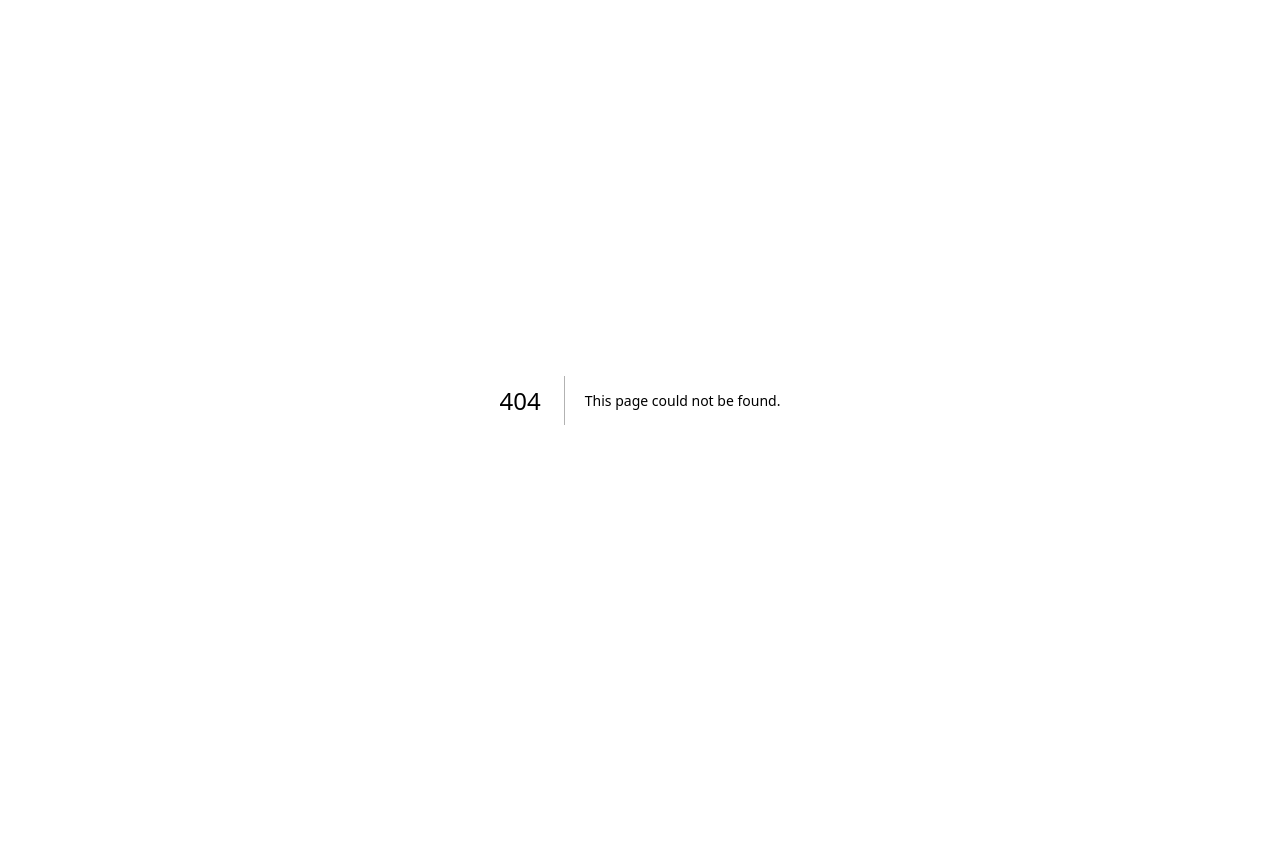
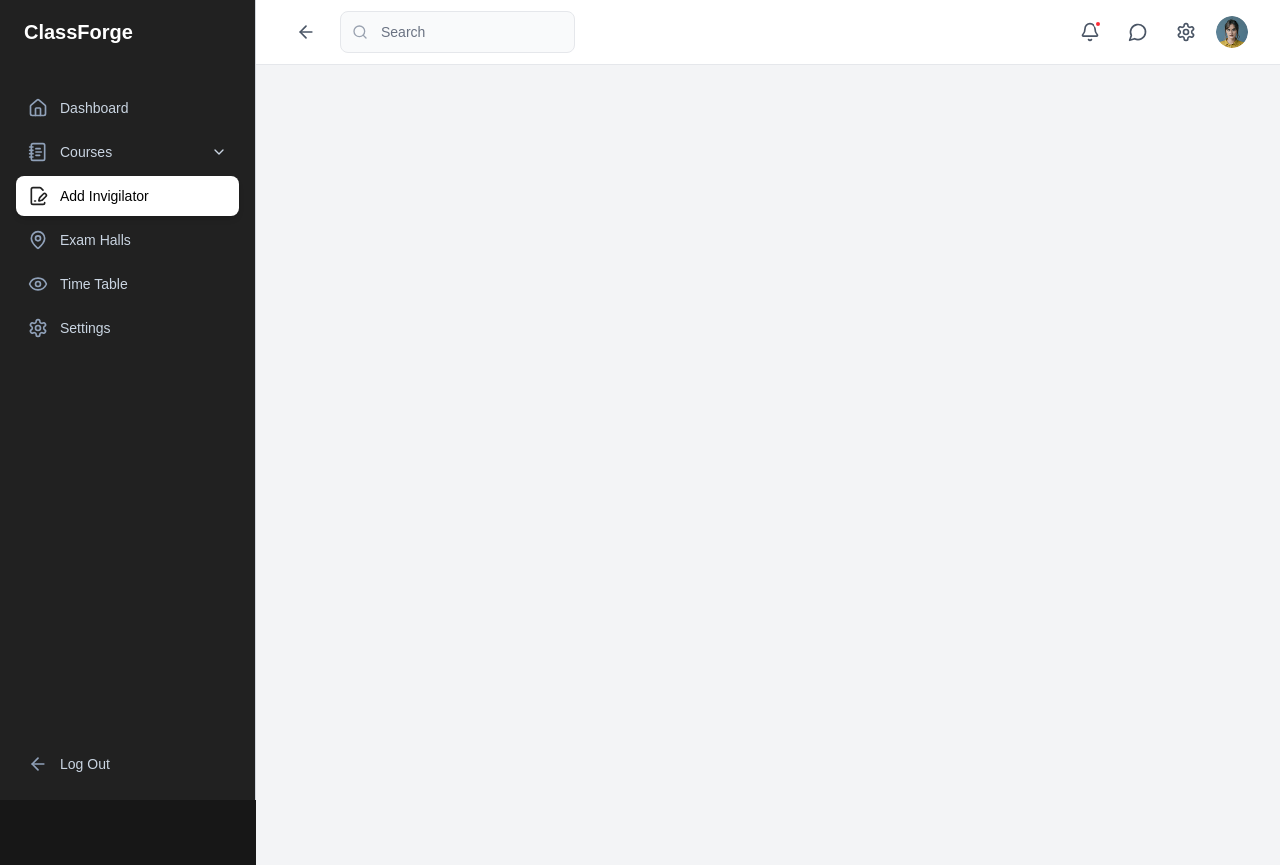
Before and after one commit to dimka90/ClassForge, a Next.js app in the folder frontend/: page /add-invigilator in a window 1280 px wide. Before the commit this address had no page. Before the commit the page ends 800 px from the top, so only its background shows below. Built offline with nearby package versions, Linux system fonts and the light colour scheme.

Commit message:
feat: add new pages for Add Invigilator, Exam Halls, and Time Table with sidebar navigation links

```diff
--- /dev/null
+++ b/frontend/app/(dashboard)/add-invigilator/page.tsx
@@ -0,0 +1,7 @@
+export default function AddInvigilator(){
+   return(
+      <div>
+
+      </div>
+   )
+}
--- /dev/null
+++ b/frontend/app/(dashboard)/exam-halls/page.tsx
@@ -0,0 +1,7 @@
+export default function ExamHalls(){
+   return(
+      <div>
+
+      </div>
+   )
+}
--- /dev/null
+++ b/frontend/app/(dashboard)/time-table/page.tsx
@@ -0,0 +1,7 @@
+export default function TimeTable(){
+   return(
+      <div>
+
+      </div>
+   )
+}
--- a/frontend/components/SideBar.tsx
+++ b/frontend/components/SideBar.tsx
@@ -2,7 +2,7 @@
 
 import Link from "next/link";
 import { usePathname } from "next/navigation";
-import { Home, Settings, ArrowLeft, NotebookText, ChevronDown, ChevronUp } from "lucide-react";
+import { Home, Settings, ArrowLeft, NotebookText, ChevronDown, ChevronUp, Eye, FilePenLine, MapPin } from "lucide-react";
 import { useState } from "react";
 
 export default function SideBar() {
@@ -20,6 +20,9 @@ export default function SideBar() {
         { href: "/courses/manage", label: "Manage Courses" },
       ]
     },
+    { href: "/add-invigilator", label: "Add Invigilator", icon: FilePenLine },
+    { href: "/exam-halls", label: "Exam Halls", icon: MapPin },
+    { href: "/time-table", label: "Time Table", icon: Eye },
     { href: "/dashboard/settings", label: "Settings", icon: Settings },
   ];
 
```
